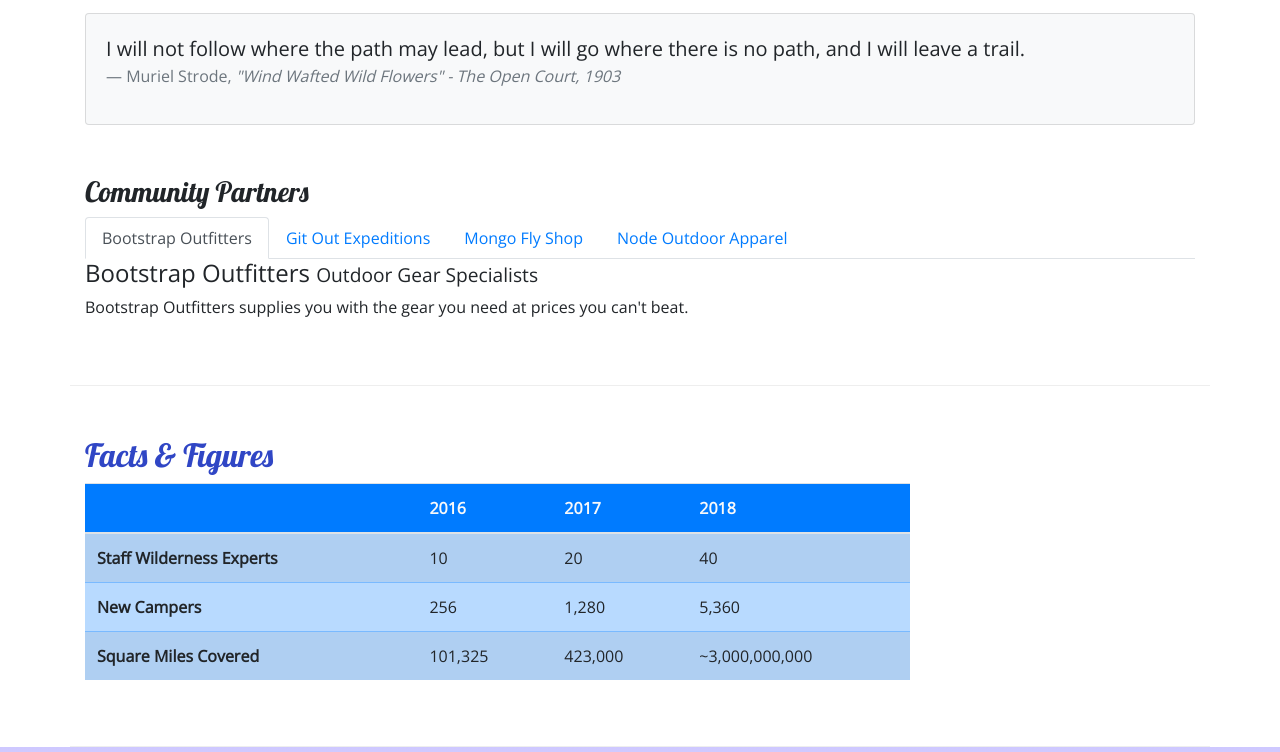
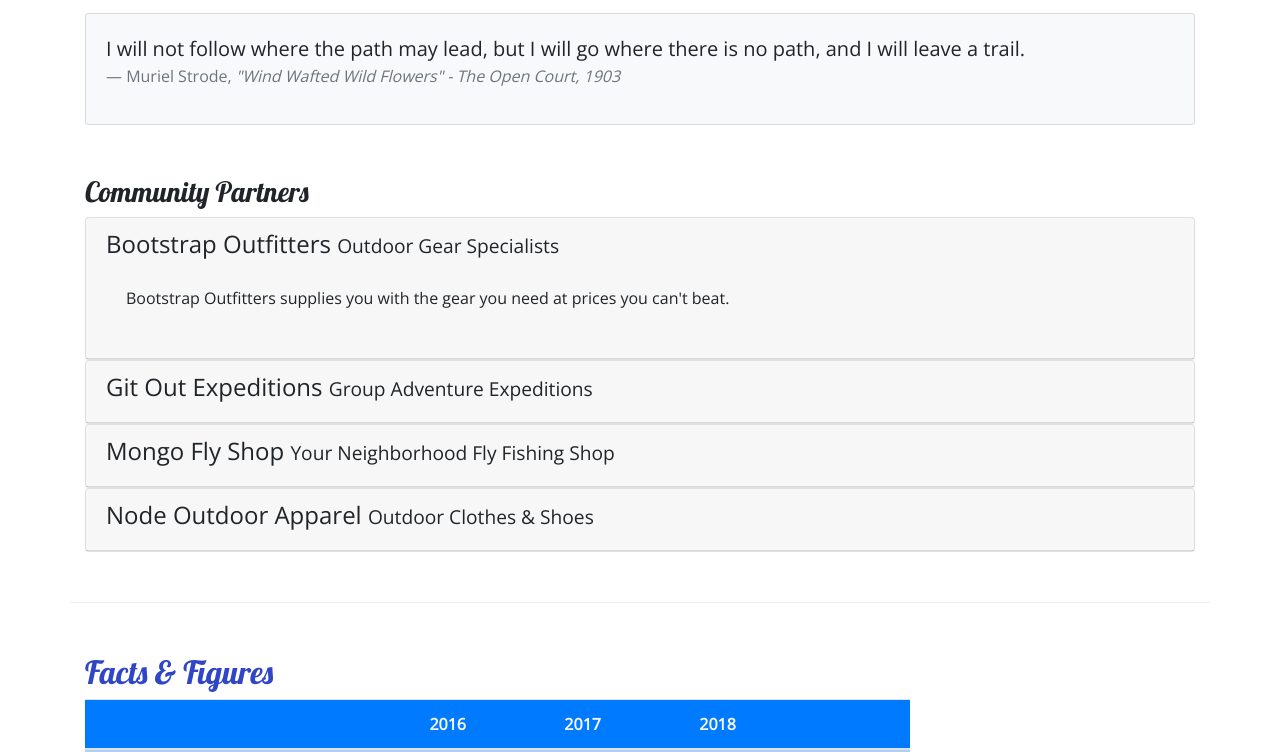
Before and after one commit to jacobdees/nucampsite1, a website: page aboutus.html in a window 1280 px wide. Shown: the part 603-1355 px from the top of the page. Drawn offline with nearby package versions, Linux system fonts and the light colour scheme.

Commit message:
Accordian (not working)

```diff
--- a/aboutus.html
+++ b/aboutus.html
@@ -100,28 +100,59 @@
             <div class="col">
                 <h3>Community Partners</h3>
                 <!-- "nav" class activates any other Bootstrap nav- classes you might want to use. -->
-                <ul class="nav nav-tabs">
-                  <li class="nav-item"><a class="nav-link active" href="#bootstrap" role="tab" data-toggle="tab">Bootstrap Outfitters</a></li>
-                  <li class="nav-item"><a class="nav-link" href="#git" role="tab" data-toggle="tab">Git Out Expeditions</a></li>
-                  <li class="nav-item"><a class="nav-link" href="#mongo" role="tab" data-toggle="tab">Mongo Fly Shop</a></li>
-                  <li class="nav-item"><a class="nav-link" href="#node" role="tab" data-toggle="tab">Node Outdoor Apparel</a></li>
-                </ul>
-                <div class="tab-content">
-                  <div role="tabpanel" class="tab-pane fade show active" id="bootstrap">
-                    <h4>Bootstrap Outfitters <small>Outdoor Gear Specialists</small></h4>
-                    <p class="d-none d-sm-block">Bootstrap Outfitters supplies you with the gear you need at prices you can't beat.</p>
+
+                <div id="accordion">
+                  <div class="card">
+                    <div role="tab" class="card-header">
+                      <h4>
+                        <a data-toggle="collapse" data-target="#bootstrap">Bootstrap Outfitters <small>Outdoor Gear Specialists</small></a>
+                      </h4>
+                      <div class="collapse show" id="bootstrap" data-parent="accordion">
+                        <div class="card-body">
+                          <p class="d-none d-sm-block">
+                          Bootstrap Outfitters supplies you with the gear you need at prices you can't beat.</p>
+                          </div>
+                        </div>
+                    </div>
                   </div>
-                  <div role="tabpanel" class="tab-pane fade" id="git">
-                    <h4>Git Out Expeditions <small>Group Adventure Expeditions</small></h4>
-                    <p class="d-none d-sm-block">Join Git Out Expeditions to explore new horizons with a group of other adventurers!</p>
+                  <div class="card">
+                    <div role="tab" class="card-header">
+                      <h4>
+                        <a class="collapsed" data-toggle="collapse" data-target="#git">
+                          Git Out Expeditions <small>Group Adventure Expeditions</small></a>
+                      </h4>
+                      <div class="collapse" id="git" data-parent="accordion">
+                        <div class="card-body">
+                          <p class="d-none d-sm-block">Join Git Out Expeditions to explore new horizons with a group of other adventurers!</p>
+                        </div>
+                      </div>
+                    </div>
                   </div>
-                  <div role="tabpanel" class="tab-pane fade" id="mongo">
-                    <h4>Mongo Fly Shop <small>Your Neighborhood Fly Fishing Shop</small></h4>
-                    <p class="d-none d-sm-block">Need a new fishing pole, a tacklebox, or flies of all kinds? Stop by Mongo Fly Shop.</p>
+                  <div class="card">
+                    <div role="tab" class="card-header">
+                      <h4>
+                        <a class="collapsed" data-toggle="collapse" data-target="#mongo">
+                          Mongo Fly Shop <small>Your Neighborhood Fly Fishing Shop</small></a>
+                      </h4>
+                      <div class="collapse" id="mongo" data-parent="accordion">
+                        <div class="card-body">
+                          <p class="d-none d-sm-block">Need a new fishing pole, a tacklebox, or flies of all kinds? Stop by Mongo Fly Shop.</p>
+                        </div>
+                      </div>
+                    </div>
                   </div>
-                  <div role="tabpanel" class="tab-pane fade" id="node">
-                    <h4>Node Outdoor Apparel <small>Outdoor Clothes & Shoes</small></h4>
-                    <p class="d-none d-sm-block">From polar fleeces to swimsuits, hiking boots to waders, a visit to Node will be sure to get you covered.</p>
+                  <div class="card">
+                    <div role="tab" class="card-header">
+                      <h4>
+                        <a class="collapsed" data-toggle="collapse" data-target="#node">
+                          Node Outdoor Apparel <small>Outdoor Clothes & Shoes</small></a>
+                      </h4>
+                      <div class="collapse" id="node" data-parent="accordion">
+                        <div class="card-body">
+                          <p class="d-none d-sm-block">From polar fleeces to swimsuits, hiking boots to waders, a visit to Node will be sure to get you covered.</p>
+                        </div>
+                      </div>
+                    </div>
                   </div>
                 </div>
             </div>
```
